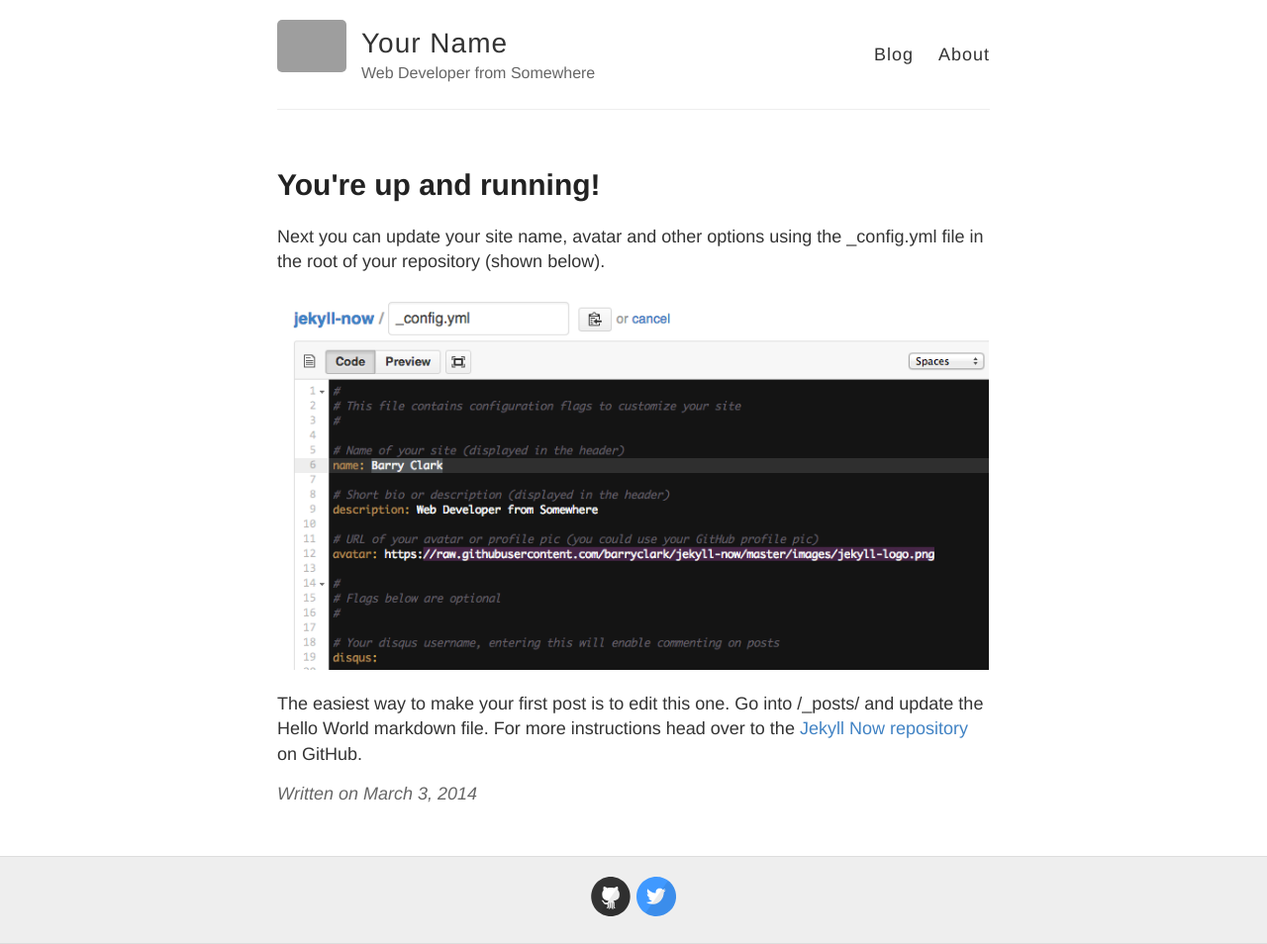
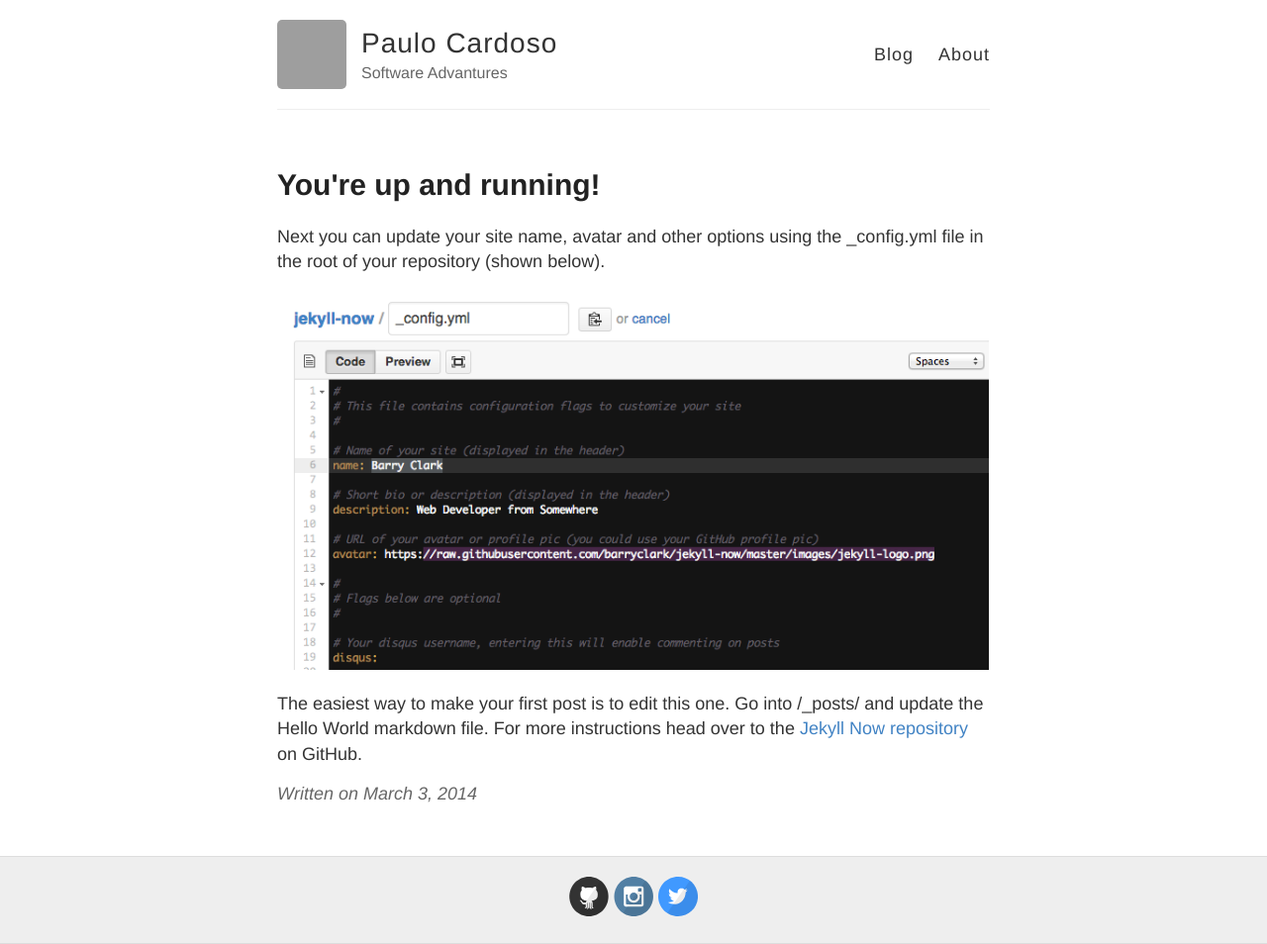
Before and after one commit to paulocardoso/paulocardoso.github.io, a Jekyll site: the page built from _posts/2014-3-3-Hello-World.md, in a window 1280 px wide. Shown: the whole page at 99% size. Built offline with Jekyll 4.4.1, drawn with Linux system fonts in a browser that asks for light colours; grey boxes are pictures that could not be loaded.

Commit message:
Initial Configuration

```diff
--- a/_config.yml
+++ b/_config.yml
@@ -3,13 +3,13 @@
 #
 
 # Name of your site (displayed in the header)
-name: Your Name
+name: Paulo Cardoso
 
 # Short bio or description (displayed in the header)
-description: Web Developer from Somewhere
+description: Software Advantures
 
 # URL of your avatar or profile pic (you could use your GitHub profile pic)
-avatar: https://raw.githubusercontent.com/barryclark/jekyll-now/master/images/jekyll-logo.png
+avatar: https://avatars1.githubusercontent.com/u/2170585?s=400&u=4aecbcc29f7bc64606198d2a0604ce1bcf81ab30&v=4
 
 #
 # Flags below are optional
@@ -21,8 +21,8 @@
   email:
   facebook:
   flickr:
-  github: barryclark/jekyll-now
-  instagram:
+  github: paulocardoso
+  instagram: paulocrdoso
   linkedin:
   pinterest:
   rss: # just type anything here for a working RSS icon
```
